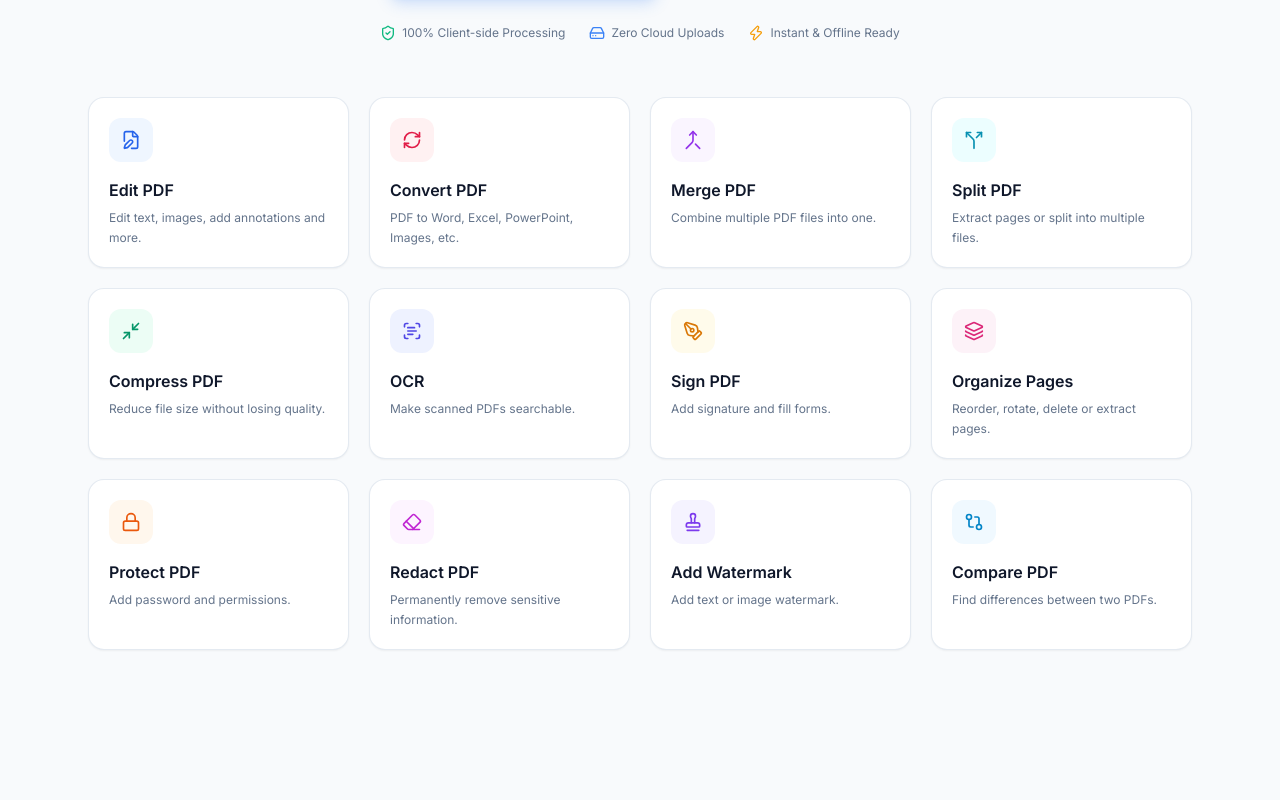
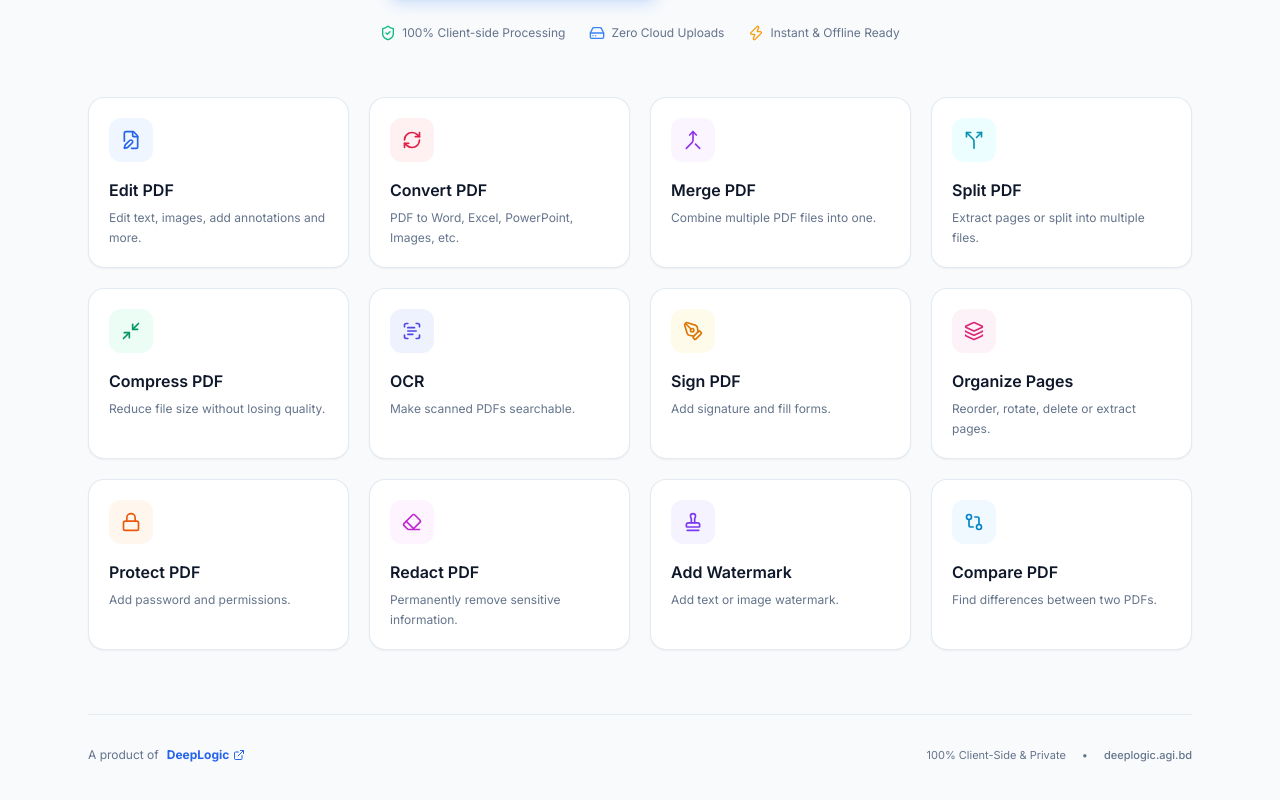
Before and after one commit to eftyqhar/Paperly, a React (Vite) app: page / in a window 1280 px wide. Shown: the part 474-1274 px from the top of the page. Before the commit the page ends 1188 px from the top, so only its background shows below. Built offline with nearby package versions, Linux system fonts and the light colour scheme.

Commit message:
docs & branding: link DeepLogic product website https://deeplogic.agi.bd/ across logo, footer, and README

```diff
--- a/index.html
+++ b/index.html
@@ -8,6 +8,9 @@
     <link rel="preconnect" href="https://fonts.gstatic.com" crossorigin>
     <link href="https://fonts.googleapis.com/css2?family=Inter:wght@300;400;500;600;700;800;900&display=swap" rel="stylesheet">
     <title>Paperly by DeepLogic — Your complete PDF toolkit. Simple, powerful, and private.</title>
+    <meta name="author" content="DeepLogic" />
+    <meta name="description" content="Paperly by DeepLogic — Your complete, privacy-first PDF toolkit. Simple, powerful, and 100% client-side." />
+    <link rel="canonical" href="https://deeplogic.agi.bd/" />
   </head>
   <body class="bg-slate-50 dark:bg-slate-950 transition-colors duration-200">
     <div id="root"></div>
--- a/package.json
+++ b/package.json
@@ -1,8 +1,10 @@
 {
   "name": "paperly",
   "private": true,
-  "version": "0.0.0",
+  "version": "1.0.0",
   "type": "module",
+  "author": "DeepLogic (https://deeplogic.agi.bd/)",
+  "homepage": "https://deeplogic.agi.bd/",
   "scripts": {
     "dev": "vite",
     "build": "tsc -b && vite build",
--- a/src/components/PaperlyLogo.tsx
+++ b/src/components/PaperlyLogo.tsx
@@ -52,7 +52,17 @@ export const PaperlyLogo: React.FC<PaperlyLogoProps> = ({
           </span>
           {showSubtitle && (
             <span className={`font-medium tracking-wide text-slate-500 dark:text-slate-400 mt-0.5 ${subSizes[size]}`}>
-              by <span className="font-semibold text-slate-700 dark:text-slate-300">DeepLogic</span>
+              by{' '}
+              <a
+                href="https://deeplogic.agi.bd/"
+                target="_blank"
+                rel="noopener noreferrer"
+                onClick={(e) => e.stopPropagation()}
+                className="font-semibold text-slate-700 dark:text-slate-300 hover:text-blue-600 dark:hover:text-blue-400 hover:underline transition-colors"
+                title="Visit DeepLogic (https://deeplogic.agi.bd/)"
+              >
+                DeepLogic
+              </a>
             </span>
           )}
         </div>
--- a/src/components/ToolsView.tsx
+++ b/src/components/ToolsView.tsx
@@ -15,7 +15,8 @@ import {
   Upload,
   ShieldCheck,
   Zap,
-  HardDrive
+  HardDrive,
+  ExternalLink
 } from 'lucide-react';
 import type { ActiveTab } from '../types/pdf';
 
@@ -253,6 +254,34 @@ export const ToolsView: React.FC<ToolsViewProps> = ({
           })}
         </div>
 
+        {/* Footer with DeepLogic branding */}
+        <footer className="mt-16 pt-8 pb-12 border-t border-slate-200/80 dark:border-slate-800/80 flex flex-col sm:flex-row items-center justify-between text-xs text-slate-500 dark:text-slate-400 gap-4">
+          <div className="flex items-center gap-2">
+            <span>A product of</span>
+            <a
+              href="https://deeplogic.agi.bd/"
+              target="_blank"
+              rel="noopener noreferrer"
+              className="font-bold text-blue-600 dark:text-blue-400 hover:underline inline-flex items-center gap-1 transition-colors"
+            >
+              DeepLogic
+              <ExternalLink className="w-3 h-3" />
+            </a>
+          </div>
+          <div className="flex items-center gap-4 text-[11px]">
+            <span>100% Client-Side &amp; Private</span>
+            <span>•</span>
+            <a
+              href="https://deeplogic.agi.bd/"
+              target="_blank"
+              rel="noopener noreferrer"
+              className="hover:text-blue-600 dark:hover:text-blue-400 hover:underline transition-colors font-medium"
+            >
+              deeplogic.agi.bd
+            </a>
+          </div>
+        </footer>
+
       </div>
     </div>
   );
```
Also changed, not shown: 1 other file (tests, documents, lock files or other folders).
